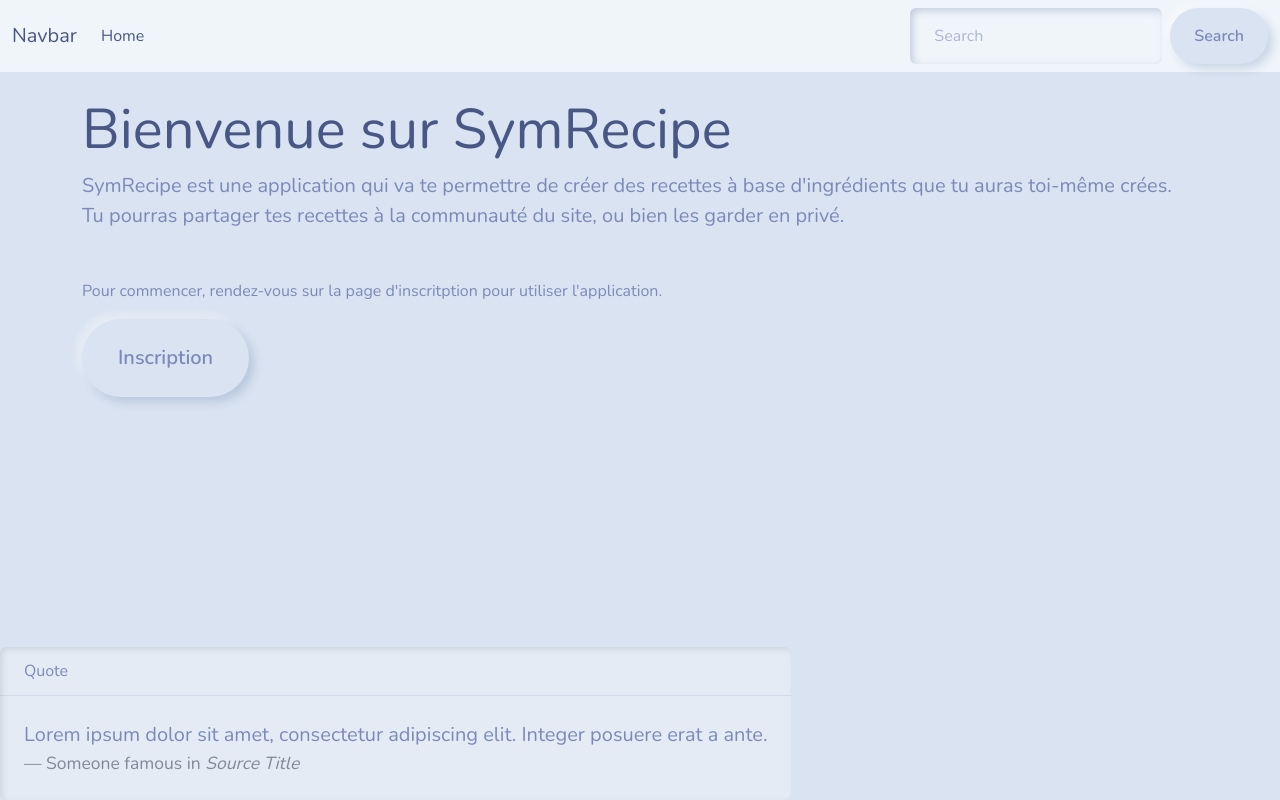
After one commit to DamienLaNeelle-dev/symrecipe, a Symfony app: template templates/homepage.html.twig in a window 1280 px wide. The commit adds this page. Run offline with Twig, Linux system fonts and the light colour scheme; the template is opened without the code that fills it, so the values that code supplies are empty; some libraries are stand-ins or nearby versions.

Commit message:
add homepage

```diff
--- a/composer.json
+++ b/composer.json
@@ -13,7 +13,7 @@
         "doctrine/orm": "^2.13",
         "phpdocumentor/reflection-docblock": "^5.3",
         "phpstan/phpdoc-parser": "^1.8",
-        "sensio/framework-extra-bundle": "^6.1",
+        "sensio/framework-extra-bundle": "^6.2",
         "symfony/asset": "6.1.*",
         "symfony/console": "6.1.*",
         "symfony/doctrine-messenger": "6.1.*",
--- a/config/routes.yaml
+++ b/config/routes.yaml
@@ -1,3 +1,3 @@
 controllers:
-    resource: ../src/Controller/
-    type: attribute
+  resource: ../src/Controller/
+  type: attribute
--- a/templates/base.html.twig
+++ b/templates/base.html.twig
@@ -7,6 +7,9 @@
         {# Run `composer require symfony/webpack-encore-bundle` to start using Symfony UX #}
         {% block stylesheets %}
             {{ encore_entry_link_tags('app') }}
+            <link href="https://cdn.jsdelivr.net/npm/bootstrap@5.2.2/dist/css/bootstrap.min.css" rel="stylesheet" integrity="sha384-Zenh87qX5JnK2Jl0vWa8Ck2rdkQ2Bzep5IDxbcnCeuOxjzrPF/et3URy9Bv1WTRi" crossorigin="anonymous">
+            <link rel="stylesheet" href="https://cdnjs.cloudflare.com/ajax/libs/bootswatch/5.2.1/morph/bootstrap.min.css" integrity="sha512-A0X5tAzeIL+roI0rF0u3gt3AJ534dIJGmvmjVDKZQpH6GjiFq1lK1BnqjI63P6Uk2gbOuZplo9r4Ws8hf3Z1FA==" crossorigin="anonymous" referrerpolicy="no-referrer" />
+
         {% endblock %}
 
         {% block javascripts %}
@@ -14,6 +17,12 @@
         {% endblock %}
     </head>
     <body>
+        {% block header %}
+            {% include "partials/_header.html.twig" %}
+        {% endblock %}
         {% block body %}{% endblock %}
+        {% block footer %}
+            {% include "partials/_footer.html.twig" %}
+        {% endblock %}
     </body>
 </html>
--- /dev/null
+++ b/templates/homepage.html.twig
@@ -0,0 +1,19 @@
+{% extends "base.html.twig" %}
+
+{% block title %}SymRecipe - Accueil{% endblock %}
+
+{% block body %}
+
+<div class="container mt-4">
+<div class="jumbotron">
+  <h1 class="display-4">Bienvenue sur SymRecipe</h1>
+  <p class="lead">SymRecipe est une application qui va te permettre de créer des recettes à base d'ingrédients que tu auras toi-même crées. Tu pourras partager tes recettes à la communauté du site, ou bien les garder en privé.</p>
+  <hr class="my-4">
+  <p>Pour commencer, rendez-vous sur la page d'inscritption pour utiliser l'application.</p>
+  <p class="lead">
+    <a class="btn btn-primary btn-lg" href="#" role="button">Inscription</a>
+  </p>
+</div>
+</div>
+
+{% endblock %}
--- /dev/null
+++ b/templates/partials/_footer.html.twig
@@ -0,0 +1,11 @@
+<div class="card" style="position: absolute; bottom: 0;">
+  <div class="card-header">
+    Quote
+  </div>
+  <div class="card-body">
+    <blockquote class="blockquote mb-0">
+      <p>Lorem ipsum dolor sit amet, consectetur adipiscing elit. Integer posuere erat a ante.</p>
+      <footer class="blockquote-footer">Someone famous in <cite title="Source Title">Source Title</cite></footer>
+    </blockquote>
+  </div>
+</div>
--- /dev/null
+++ b/templates/partials/_header.html.twig
@@ -0,0 +1,21 @@
+<nav class="navbar navbar-expand-lg navbar-light bg-light">
+  <div class="container-fluid">
+    <a class="navbar-brand" href="#">Navbar</a>
+    <button class="navbar-toggler" type="button" data-bs-toggle="collapse" data-bs-target="#navbarColor03" aria-controls="navbarColor03" aria-expanded="false" aria-label="Toggle navigation">
+      <span class="navbar-toggler-icon"></span>
+    </button>
+    <div class="collapse navbar-collapse" id="navbarColor03">
+      <ul class="navbar-nav me-auto">
+        <li class="nav-item">
+          <a class="nav-link active" href="#">Home
+            <span class="visually-hidden">(current)</span>
+          </a>
+        </li>
+      </ul>
+      <form class="d-flex">
+        <input class="form-control me-sm-2" type="text" placeholder="Search">
+        <button class="btn btn-secondary my-2 my-sm-0" type="submit">Search</button>
+      </form>
+    </div>
+  </div>
+</nav>
```
Also changed, not shown: src/Controller/HomepageController.php (added, +20 -0 lines), 1 other file.
